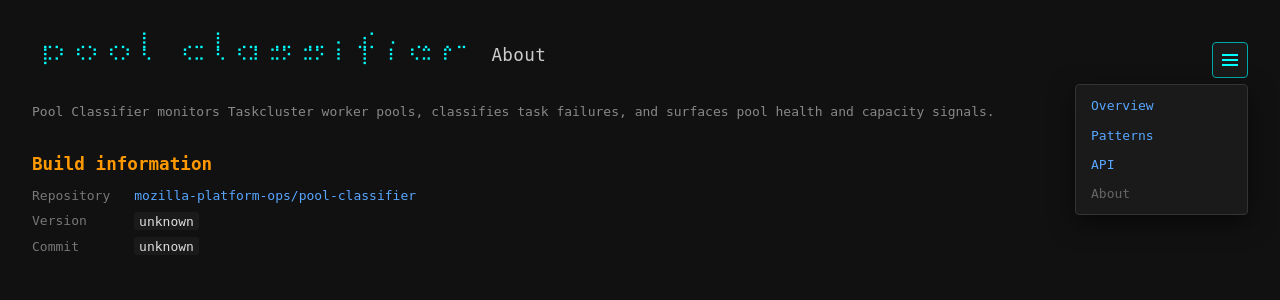
After one commit to mozilla-platform-ops/pool-classifier, a Flask app: page /about in a window 1280 px wide, after a click on "Navigation". The commit adds this page. Shown: the top 300 px of the page. Run offline with Flask 3, Linux system fonts and the light colour scheme; some libraries are stand-ins or nearby versions.

Commit message:
feat: add API and About pages

```diff
--- a/cloudbuild.yaml
+++ b/cloudbuild.yaml
@@ -21,6 +21,7 @@ steps:
     args:
       - build
       - --file=Dockerfile
+      - --build-arg=POOL_CLASSIFIER_COMMIT=$_TAG
       - --tag=$_REGION-docker.pkg.dev/$PROJECT_ID/pool-classifier/app:$_TAG
       - --tag=$_REGION-docker.pkg.dev/$PROJECT_ID/pool-classifier/app:latest
       - --cache-from=$_REGION-docker.pkg.dev/$PROJECT_ID/pool-classifier/app:latest
--- a/worker_health/pool_classifier.py
+++ b/worker_health/pool_classifier.py
@@ -1407,7 +1407,7 @@ class PoolClassifier:
             f'<span class="site-title"><a href="https://firefox-ci-tc.services.mozilla.com/provisioners/{self.provisioner}/worker-types/{self.worker_type}?sortBy=Last%20Active&sortDirection=desc" target="_blank">{self.provisioner}/{self.worker_type}</a></span>',
             '<details class="global-menu">',
             '  <summary aria-label="Open navigation" title="Navigation"><span class="menu-icon" aria-hidden="true"></span></summary>',
-            '  <nav class="menu-popover" aria-label="Global navigation"><a href="/">Overview</a><a href="/patterns">Patterns</a></nav>',
+            '  <nav class="menu-popover" aria-label="Global navigation"><a href="/">Overview</a><a href="/patterns">Patterns</a><a href="/api">API</a><a href="/about">About</a></nav>',
             "</details>",
             "</header>",
         ]
--- a/worker_health/pool_classifier_web/app.py
+++ b/worker_health/pool_classifier_web/app.py
@@ -3,6 +3,7 @@
 from __future__ import annotations
 
 from collections import Counter
+from importlib.metadata import PackageNotFoundError, version
 import logging
 import math
 import os
@@ -30,6 +31,17 @@ MAX_UTILIZATION_RANGE_SECONDS = 90 * 24 * 60 * 60
 MAX_UTILIZATION_BUCKETS = 2000
 UTILIZATION_WINDOWS = {"1h": 60 * 60, "24h": 24 * 60 * 60, "7d": 7 * 24 * 60 * 60, "30d": 30 * 24 * 60 * 60}
 COVERAGE_STALE_AFTER = timedelta(hours=1)
+REPOSITORY_URL = "https://github.com/mozilla-platform-ops/pool-classifier"
+
+
+def _application_version() -> str:
+    """Return the installed application version without requiring package metadata in development."""
+    if configured_version := os.environ.get("POOL_CLASSIFIER_VERSION"):
+        return configured_version
+    try:
+        return version("worker_health")
+    except PackageNotFoundError:
+        return "unknown"
 
 
 def _parse_utilization_datetime(name: str, value: str | None) -> datetime:
@@ -260,6 +272,21 @@ def create_app() -> Flask:
             generated=datetime.now(timezone.utc).strftime("%Y-%m-%d %H:%M:%S UTC"),
         )
 
+    @app.get("/api")
+    def api_overview():
+        return render_template("api.html")
+
+    @app.get("/about")
+    def about():
+        commit = os.environ.get("POOL_CLASSIFIER_COMMIT", "unknown")
+        return render_template(
+            "about.html",
+            repository_url=REPOSITORY_URL,
+            version=_application_version(),
+            commit=commit,
+            commit_url=f"{REPOSITORY_URL}/commit/{commit}" if commit != "unknown" else None,
+        )
+
     @app.get("/pools/<provisioner>/<worker_type>")
     def pool_html(provisioner: str, worker_type: str):
         pool = registry.get_pool(provisioner, worker_type)
--- /dev/null
+++ b/worker_health/pool_classifier_web/templates/about.html
@@ -0,0 +1,48 @@
+<!DOCTYPE html>
+<html lang="en">
+<head>
+<meta charset="utf-8">
+<meta name="viewport" content="width=device-width, initial-scale=1">
+<link rel="icon" href="/static/favicon.svg" type="image/svg+xml">
+<title>Pool Classifier — About</title>
+<style>
+  body { font-family: monospace; background: #111; color: #ccc; padding: 1.5rem; }
+  a { color: inherit; text-decoration: none; } a:visited { color: inherit; } a:hover { text-decoration: underline; }
+  .site-header { display: flex; align-items: last baseline; gap: 1.5rem; margin: 0 0 1.5rem; }
+  .site-title { color: #ccc; font-size: 1.1rem; letter-spacing: .02em; }
+  .global-menu { position: relative; margin-left: auto; }
+  .global-menu summary { display: flex; align-items: center; justify-content: center; width: 2.25rem; height: 2.25rem; box-sizing: border-box; color: #aaa; border: 1px solid #333; border-radius: 4px; cursor: pointer; list-style: none; }
+  .global-menu summary::-webkit-details-marker { display: none; }
+  .global-menu summary:hover, .global-menu[open] summary { color: #0ff; border-color: #0aa; background: #1a1a1a; }
+  .menu-icon, .menu-icon::before, .menu-icon::after { display: block; width: 1rem; height: 2px; background: currentColor; }
+  .menu-icon { position: relative; } .menu-icon::before, .menu-icon::after { content: ''; position: absolute; left: 0; }
+  .menu-icon::before { top: -5px; } .menu-icon::after { top: 5px; }
+  .menu-popover { position: absolute; z-index: 1; top: calc(100% + .4rem); right: 0; min-width: 10rem; padding: .35rem; background: #1a1a1a; border: 1px solid #333; border-radius: 4px; box-shadow: 0 .5rem 1.5rem #0008; }
+  .menu-popover a, .menu-popover .current { display: block; padding: .45rem .6rem; border-radius: 3px; }
+  .menu-popover a { color: #58a6ff; } .menu-popover a:hover { color: #a0c8ff; background: #2a2a2a; text-decoration: none; } .menu-popover .current { color: #666; cursor: default; }
+  .intro { color: #888; max-width: 65rem; line-height: 1.5; }
+  h2 { color: #f90; margin-top: 2rem; font-size: 1.1rem; }
+  dl { display: grid; grid-template-columns: max-content 1fr; gap: .65rem 1.5rem; max-width: 48rem; }
+  dt { color: #777; } dd { margin: 0; color: #ddd; } dd a { color: #58a6ff; }
+  code { background: #1a1a1a; padding: .1rem .3rem; border-radius: 3px; }
+</style>
+</head>
+<body>
+<header class="site-header">
+<a href="/" style="text-decoration:none"><pre style="color:#0ff;line-height:1;margin:0;font-size:1rem"> ⣀⡀ ⢀⡀ ⢀⡀ ⡇   ⢀⣀ ⡇ ⢀⣀ ⢀⣀ ⢀⣀ ⠄ ⣰⡁ ⠄ ⢀⡀ ⡀⣀
+ ⡧⠜ ⠣⠜ ⠣⠜ ⠣   ⠣⠤ ⠣ ⠣⠼ ⠭⠕ ⠭⠕ ⠇ ⢸  ⠇ ⠣⠭ ⠏ </pre></a>
+<span class="site-title">About</span>
+<details class="global-menu">
+  <summary aria-label="Open navigation" title="Navigation"><span class="menu-icon" aria-hidden="true"></span></summary>
+  <nav class="menu-popover" aria-label="Global navigation"><a href="/">Overview</a><a href="/patterns">Patterns</a><a href="/api">API</a><span class="current" aria-current="page">About</span></nav>
+</details>
+</header>
+<p class="intro">Pool Classifier monitors Taskcluster worker pools, classifies task failures, and surfaces pool health and capacity signals.</p>
+<h2>Build information</h2>
+<dl>
+  <dt>Repository</dt><dd><a href="{{ repository_url }}">mozilla-platform-ops/pool-classifier</a></dd>
+  <dt>Version</dt><dd><code>{{ version }}</code></dd>
+  <dt>Commit</dt><dd>{% if commit_url %}<a href="{{ commit_url }}"><code>{{ commit }}</code></a>{% else %}<code>{{ commit }}</code>{% endif %}</dd>
+</dl>
+</body>
+</html>
--- a/worker_health/pool_classifier_web/templates/index.html
+++ b/worker_health/pool_classifier_web/templates/index.html
@@ -65,6 +65,8 @@
   <nav class="menu-popover" aria-label="Global navigation">
     <span class="current" aria-current="page">Overview</span>
     <a href="/patterns">Patterns</a>
+    <a href="/api">API</a>
+    <a href="/about">About</a>
   </nav>
 </details>
 </header>
--- a/worker_health/pool_classifier_web/templates/patterns.html
+++ b/worker_health/pool_classifier_web/templates/patterns.html
@@ -61,6 +61,8 @@
   <nav class="menu-popover" aria-label="Global navigation">
     <a href="/">Overview</a>
     <span class="current" aria-current="page">Patterns</span>
+    <a href="/api">API</a>
+    <a href="/about">About</a>
   </nav>
 </details>
 </header>
```
Also changed, not shown: tests/test_public_pages.py (added, +25 -0 lines), worker_health/pool_classifier_web/templates/api.html (added, +55 -0 lines), 2 other files.
